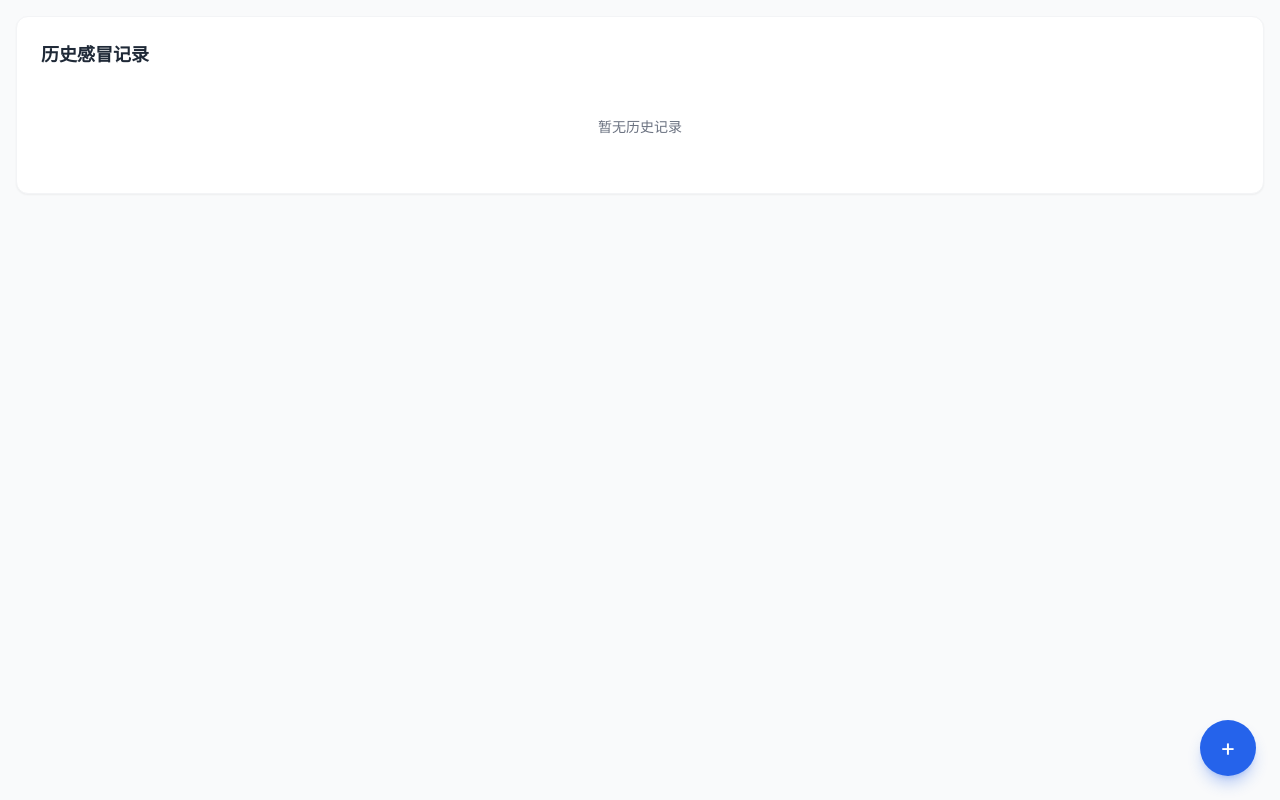
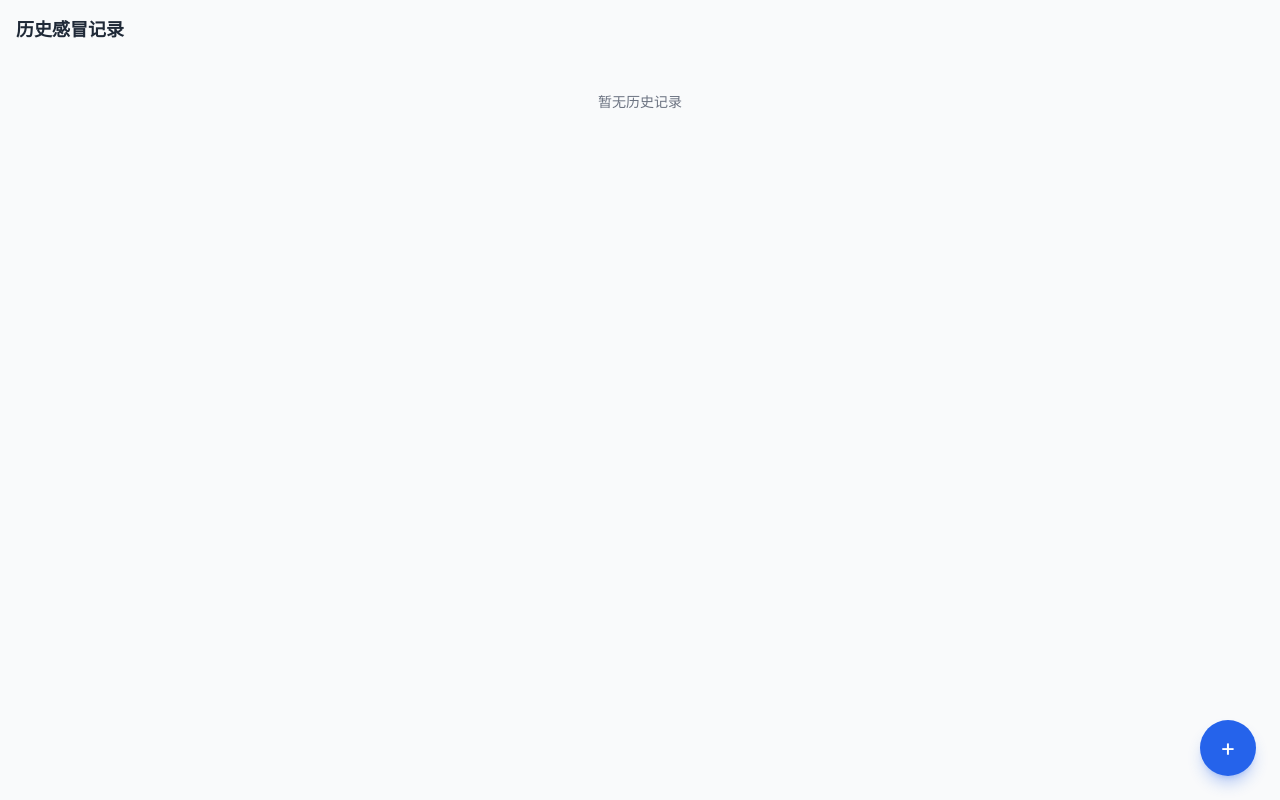
Before and after one commit to Haku271/medication-tracker, a Vue app: page /#/ in a window 1280 px wide. Built offline with nearby package versions, Linux system fonts and the light colour scheme.

Commit message:
调整历史记录页面沉与结构

```diff
--- a/src/components/HistoryView.vue
+++ b/src/components/HistoryView.vue
@@ -1,5 +1,5 @@
 <template>
-  <div class="bg-white rounded-xl p-6 shadow-sm border border-gray-100">
+  <div>
     <h2 class="text-lg font-bold text-gray-800 mb-4">历史感冒记录</h2>
 
     <div v-if="history.length === 0" class="text-center py-8 text-gray-500">
```
